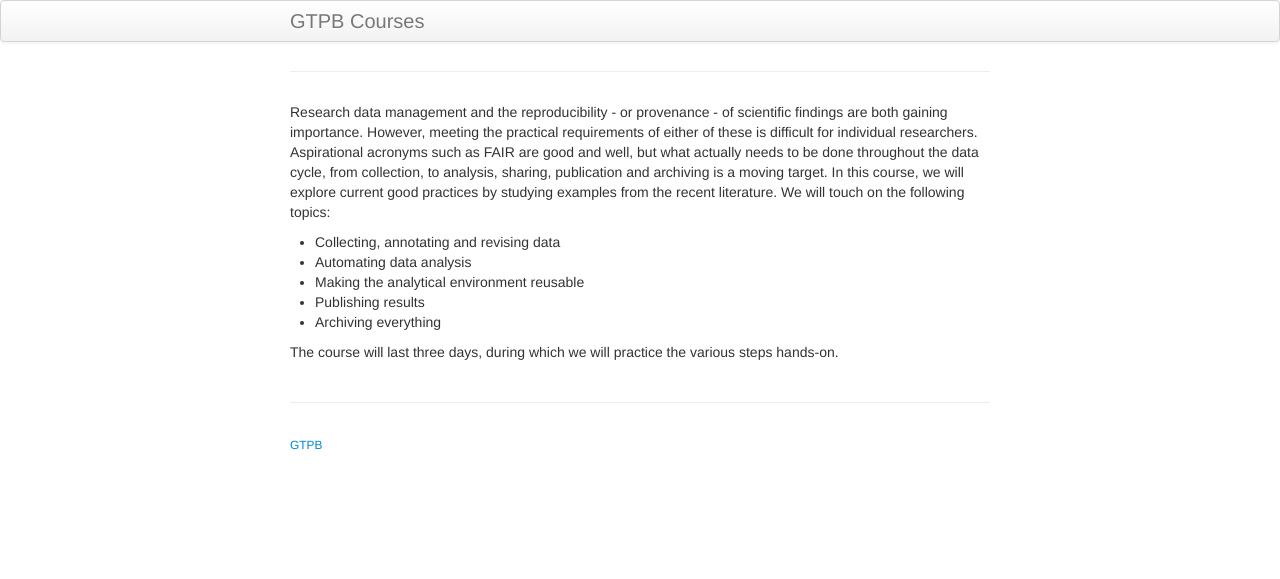
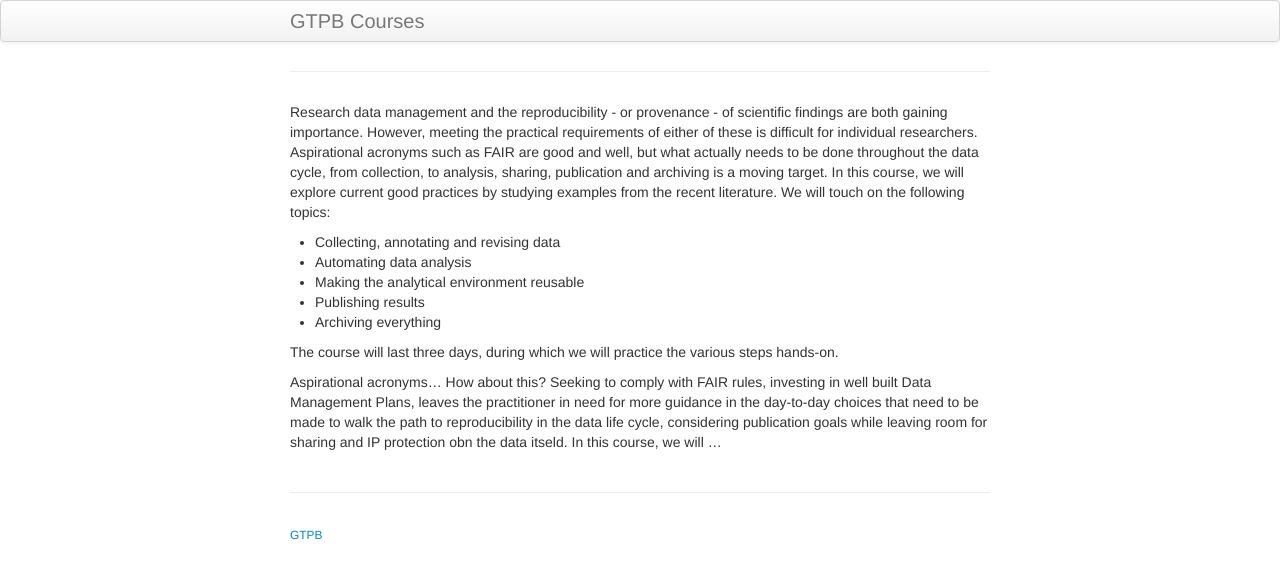
Before and after one commit to GTPB/ODR, a Jekyll site: the page built from pages/description.md, in a window 1280 px wide. Shown: the top 579 px of the page. Built offline with Jekyll 4.4.1, drawn with Linux system fonts in a browser that asks for light colours; our own code applies the rules of GitHub Pages for plain Markdown files.

Commit message:
Update description.md
Seeking to comply with FAIR rules,

```diff
--- a/pages/description.md
+++ b/pages/description.md
@@ -10,3 +10,6 @@ course, we will explore current good practices by studying examples from the rec
 - Archiving everything
 
 The course will last three days, during which we will practice the various steps hands-on.
+
+Aspirational acronyms...  How about this?
+Seeking to comply with FAIR rules, investing in well built Data Management Plans, leaves the practitioner in need for more guidance in the day-to-day choices that need to be made to walk the path to reproducibility in the data life cycle, considering publication goals while leaving room for sharing and IP protection obn the data itseld.  In this course, we will ...
```
